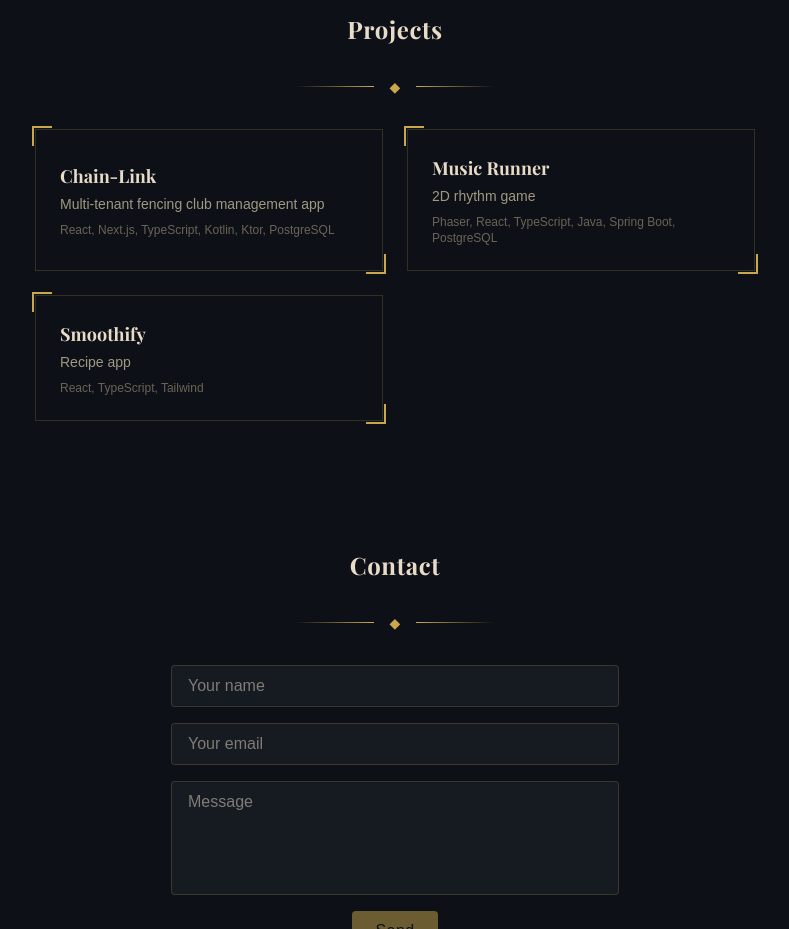
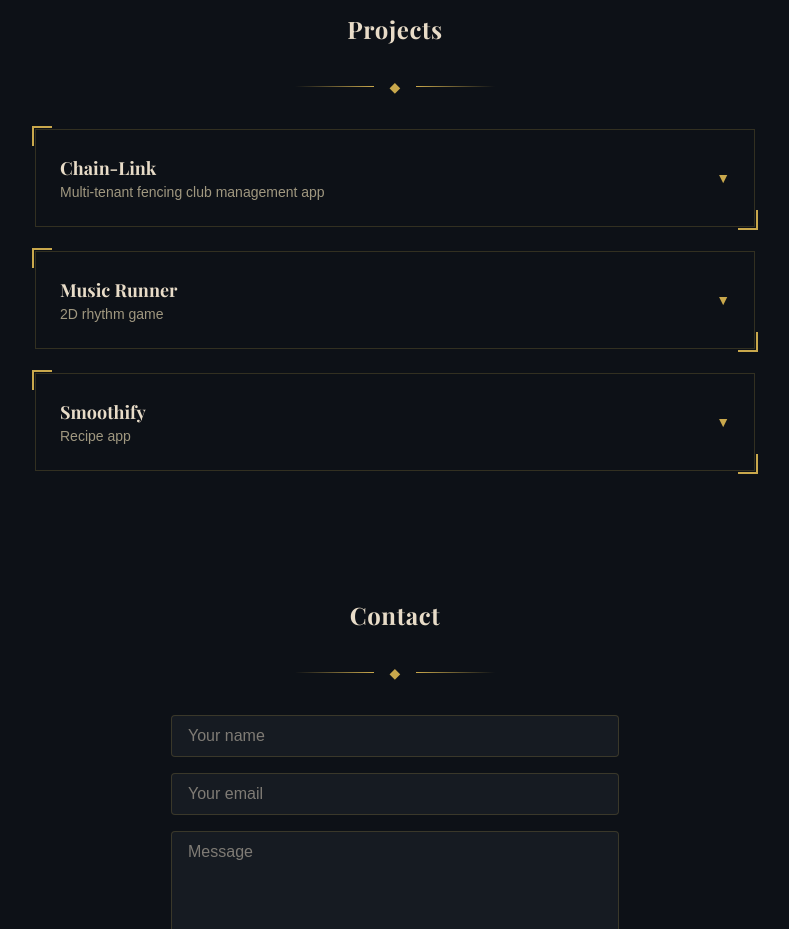
Before and after one commit to nanawally/portfolio, a Next.js app: page / in a window 1280 px wide. Shown: the part 1040-1969 px from the top of the page, without its empty margins (245-1034 px from the left). Built offline with nearby package versions, Linux system fonts and the light colour scheme; a web font is replaced by a local one.

Commit message:
Update Prosite projects to open accordian instead of modal

```diff
--- a/app/components/ProSite.tsx
+++ b/app/components/ProSite.tsx
@@ -43,48 +43,6 @@ const projects: Project[] = [
     link: "https://smoothify2025.vercel.app/",
   },
 ];
-
-function ProjectModal({
-  project,
-  onClose,
-}: {
-  project: Project;
-  onClose: () => void;
-}) {
-  return (
-    <div
-      className="fixed inset-0 bg-overlay flex items-center justify-center z-50 p-4"
-      onClick={onClose}
-    >
-      <div
-        className="bg-surface rounded-lg p-6 max-w-lg w-full"
-        onClick={(e) => e.stopPropagation()}
-      >
-        <h3 className="text-xl font-bold mb-2">{project.title}</h3>
-        <p className="text-sm text-text-muted mb-4">{project.tech}</p>
-        <p className="text-foreground mb-4">{project.description}</p>
-        {project.link && (
-          <a
-            href={project.link}
-            target="_blank"
-            rel="noopener noreferrer"
-            className="text-primary hover:underline text-sm"
-          >
-            Live demo →
-          </a>
-        )}
-        <div className="mt-6 text-right">
-          <button
-            onClick={onClose}
-            className="px-4 py-2 text-sm border border-border rounded hover:bg-hover-bg"
-          >
-            Close
-          </button>
-        </div>
-      </div>
-    </div>
-  );
-}
 
 export default function ProSite() {
   const [selectedProject, setSelectedProject] = useState<Project | null>(null);
@@ -176,19 +134,51 @@ export default function ProSite() {
         <div className="deco-divider mb-8">
           <span className="text-primary text-sm">◆</span>
         </div>
-        <div className="grid gap-6 sm:grid-cols-2">
+        <div className="flex flex-col gap-6">
           {projects.map((project) => (
-            <button
+            <div
               key={project.title}
-              onClick={() => setSelectedProject(project)}
-              className="deco-frame text-left p-6 border border-border hover:border-border-accent transition-colors"
+              className="deco-frame border border-border"
             >
-              <h3 className="font-serif font-bold text-lg mb-1">
-                {project.title}
-              </h3>
-              <p className="text-sm text-text-muted mb-2">{project.summary}</p>
-              <p className="text-xs text-text-subtle">{project.tech}</p>
-            </button>
+              <button
+                onClick={() =>
+                  setSelectedProject(
+                    selectedProject?.title === project.title ? null : project,
+                  )
+                }
+                className="w-full text-left p-6 flex items-center justify-between"
+              >
+                <div>
+                  <h3 className="font-serif font-bold text-lg">
+                    {project.title}
+                  </h3>
+                  <p className="text-sm text-text-muted">{project.summary}</p>
+                </div>
+                <span className="text-primary text-sm ml-4">
+                  {selectedProject?.title === project.title ? "▲" : "▼"}
+                </span>
+              </button>
+              {selectedProject?.title === project.title && (
+                <div className="px-6 pb-6 border-t border-border pt-4">
+                  <p className="text-xs tracking-[0.15em] text-primary uppercase mb-3">
+                    {project.tech}
+                  </p>
+                  <p className="text-text-muted leading-relaxed mb-3">
+                    {project.description}
+                  </p>
+                  {project.link && (
+                    <a
+                      href={project.link}
+                      target="_blank"
+                      rel="noopener noreferrer"
+                      className="text-primary hover:underline text-sm"
+                    >
+                      Live demo →
+                    </a>
+                  )}
+                </div>
+              )}
+            </div>
           ))}
         </div>
       </section>
@@ -249,13 +239,6 @@ export default function ProSite() {
           )}
         </form>
       </section>
-
-      {selectedProject && (
-        <ProjectModal
-          project={selectedProject}
-          onClose={() => setSelectedProject(null)}
-        />
-      )}
     </div>
   );
 }
```
